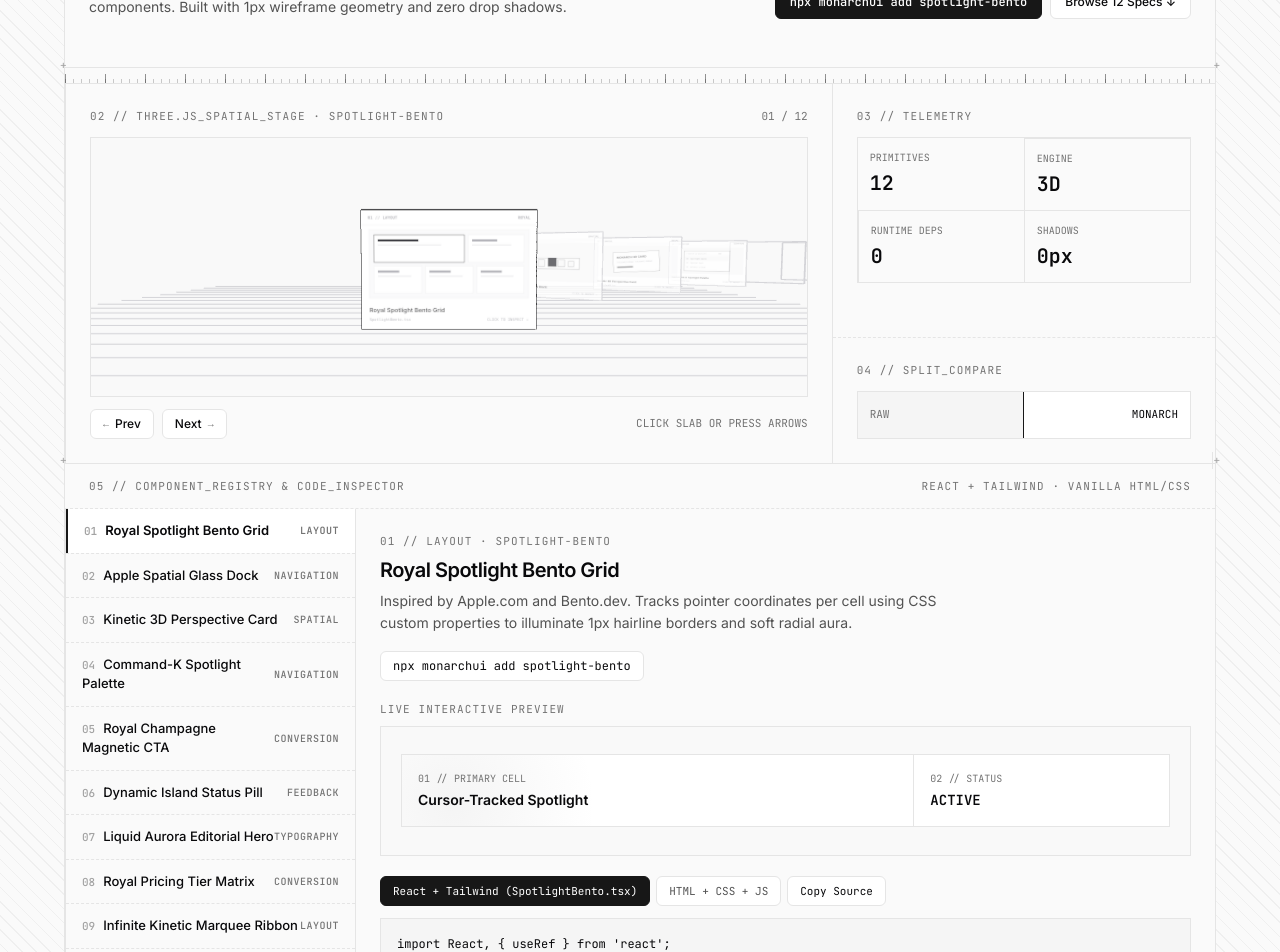
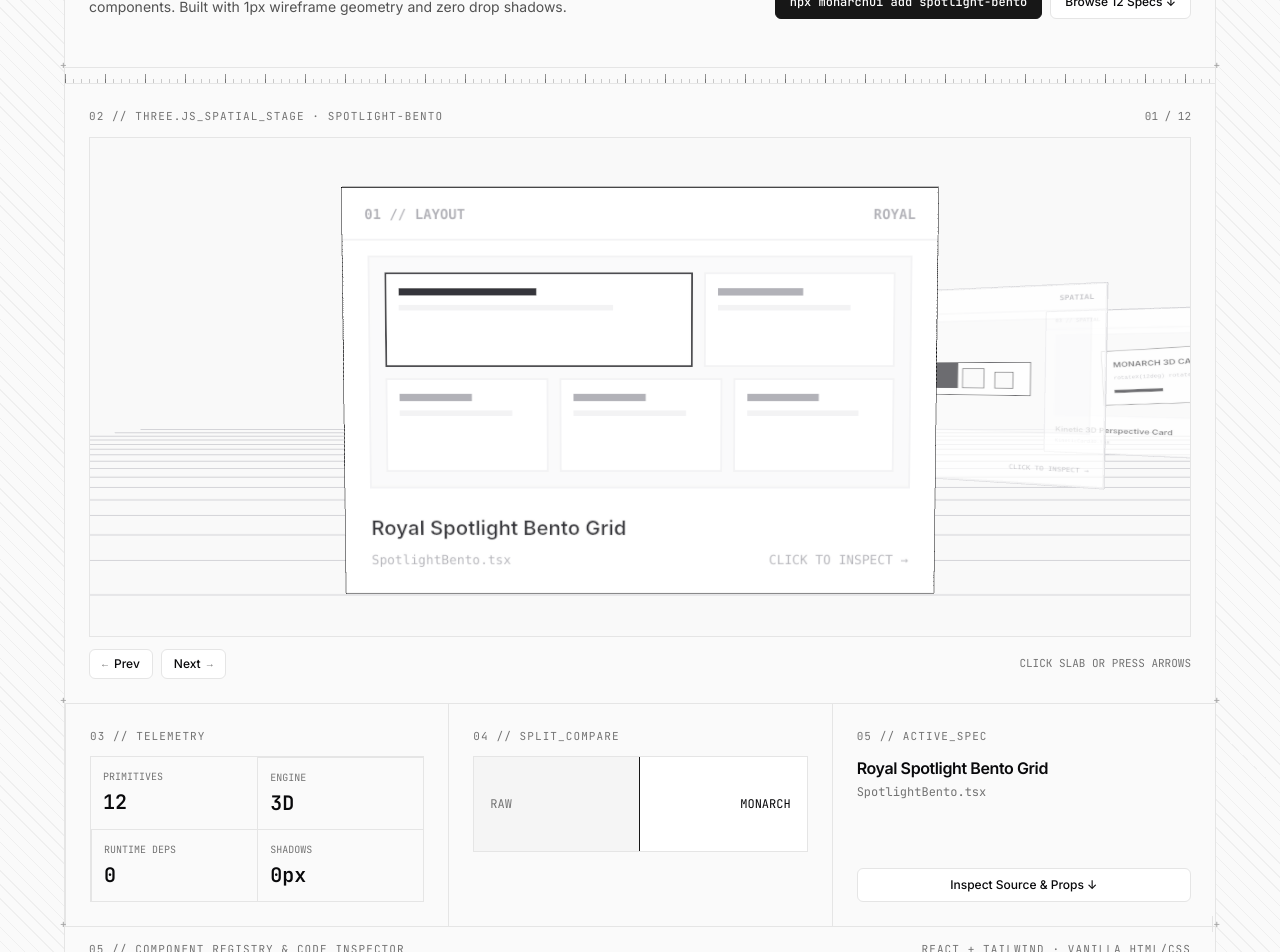
Before and after one commit to raghav1924/monarchui, a Next.js app: page / in a window 1280 px wide. Shown: the part 300-1252 px from the top of the page. Built offline with nearby package versions, Linux system fonts and the light colour scheme.

Commit message:
feat(stage): expand Three.js Spatial Stage to full-width 500px hero showcase with closer camera

```diff
--- a/app/page.tsx
+++ b/app/page.tsx
@@ -136,13 +136,11 @@ export default function MonarchHomePage() {
       {/* Ruler Tick Strip */}
       <div className="ruler-ticks border-b border-neutral-200 dark:border-neutral-800" />
 
-      {/* 3-Column Structural Bento Grid */}
-      <section className="relative grid grid-cols-1 divide-y divide-neutral-200 border-b border-neutral-200 md:grid-cols-3 md:divide-x md:divide-y-0 dark:divide-neutral-800 dark:border-neutral-800">
+      {/* Full-Width Three.js Spatial Coverflow Stage */}
+      <section className="relative border-b border-neutral-200 p-6 dark:border-neutral-800">
         <span className="pointer-events-none absolute -bottom-[6px] -left-[5px] font-mono text-[11px] text-neutral-400">+</span>
         <span className="pointer-events-none absolute -bottom-[6px] -right-[5px] font-mono text-[11px] text-neutral-400">+</span>
 
-        {/* Three.js Coverflow Stage */}
-        <div className="p-6 md:col-span-2">
         <div className="mb-3 flex items-center justify-between">
           <span className="font-mono text-[11px] tracking-widest text-neutral-500 uppercase">
             02 // THREE.JS_SPATIAL_STAGE · {active.id.toUpperCase()}
@@ -176,10 +174,13 @@ export default function MonarchHomePage() {
           </div>
           <span className="font-mono text-[11px] text-neutral-500">CLICK SLAB OR PRESS ARROWS</span>
         </div>
-        </div>
+      </section>
 
-        {/* Right Telemetry + Split Slider Column */}
-        <div className="flex flex-col justify-between divide-y divide-dashed divide-neutral-200 dark:divide-neutral-800">
+      {/* 3-Column Telemetry & Interactive Controls Row */}
+      <section className="relative grid grid-cols-1 divide-y divide-neutral-200 border-b border-neutral-200 md:grid-cols-3 md:divide-x md:divide-y-0 dark:divide-neutral-800 dark:border-neutral-800">
+        <span className="pointer-events-none absolute -bottom-[6px] -left-[5px] font-mono text-[11px] text-neutral-400">+</span>
+        <span className="pointer-events-none absolute -bottom-[6px] -right-[5px] font-mono text-[11px] text-neutral-400">+</span>
+
         <div className="p-6">
           <div className="font-mono text-[11px] tracking-widest text-neutral-500 uppercase">03 // TELEMETRY</div>
           <div className="mt-3 grid grid-cols-2 divide-x divide-y divide-neutral-200 border border-neutral-200 dark:divide-neutral-800 dark:border-neutral-800">
@@ -204,11 +205,11 @@ export default function MonarchHomePage() {
 
         <div className="p-6">
           <div className="font-mono text-[11px] tracking-widest text-neutral-500 uppercase">04 // SPLIT_COMPARE</div>
-            <div className="relative mt-3 flex h-12 select-none items-center justify-end border border-neutral-200 bg-white px-3 font-mono text-[11px] dark:border-neutral-800 dark:bg-[#111113]">
+          <div className="relative mt-3 flex h-24 select-none items-center justify-end border border-neutral-200 bg-white px-4 font-mono text-xs dark:border-neutral-800 dark:bg-[#111113]">
             <span>MONARCH</span>
             <div
               style={{ width: `${splitPos}%` }}
-                className="absolute inset-y-0 left-0 flex items-center overflow-hidden border-r border-neutral-900 bg-neutral-100 pl-3 text-neutral-500 dark:border-white dark:bg-neutral-800/70"
+              className="absolute inset-y-0 left-0 flex items-center overflow-hidden border-r border-neutral-900 bg-neutral-100 pl-4 text-neutral-500 dark:border-white dark:bg-neutral-800/70"
             >
               RAW
             </div>
@@ -222,6 +223,19 @@ export default function MonarchHomePage() {
             />
           </div>
         </div>
+
+        <div className="flex flex-col justify-between p-6">
+          <div>
+            <div className="font-mono text-[11px] tracking-widest text-neutral-500 uppercase">05 // ACTIVE_SPEC</div>
+            <div className="mt-3 text-base font-semibold tracking-tight">{active.name}</div>
+            <div className="mt-1 font-mono text-xs text-neutral-500">{active.filename}</div>
+          </div>
+          <button
+            onClick={() => document.getElementById('registry')?.scrollIntoView({ behavior: 'smooth' })}
+            className="mt-4 w-full rounded-md border border-neutral-200 bg-white px-3 py-2 text-xs font-medium hover:border-neutral-400 dark:border-neutral-800 dark:bg-[#111113] dark:hover:border-neutral-600"
+          >
+            Inspect Source &amp; Props ↓
+          </button>
         </div>
       </section>
 
--- a/components/ThreeCoverflowStage.tsx
+++ b/components/ThreeCoverflowStage.tsx
@@ -291,12 +291,12 @@ export function ThreeCoverflowStage({
     const container = mountRef.current;
     if (!container) return;
 
-    const width = container.clientWidth || 640;
-    const height = container.clientHeight || 260;
+    const width = container.clientWidth || 1080;
+    const height = container.clientHeight || 460;
 
     const scene = new THREE.Scene();
-    const camera = new THREE.PerspectiveCamera(38, width / height, 0.1, 100);
-    camera.position.set(0, 0.25, 6.0);
+    const camera = new THREE.PerspectiveCamera(40, width / height, 0.1, 100);
+    camera.position.set(0, 0.12, 4.4);
 
     const renderer = new THREE.WebGLRenderer({ antialias: true, alpha: true });
     renderer.setPixelRatio(Math.min(window.devicePixelRatio, 2));
@@ -305,8 +305,8 @@ export function ThreeCoverflowStage({
     container.appendChild(renderer.domElement);
 
     const gridColor = darkMode ? 0x27272a : 0xd4d4d8;
-    const grid = new THREE.GridHelper(20, 26, gridColor, gridColor);
-    grid.position.y = -1.25;
+    const grid = new THREE.GridHelper(24, 30, gridColor, gridColor);
+    grid.position.y = -1.35;
     scene.add(grid);
 
     const slabs: {
@@ -316,7 +316,7 @@ export function ThreeCoverflowStage({
       texture: THREE.CanvasTexture;
     }[] = [];
 
-    const planeGeo = new THREE.BoxGeometry(2.1, 1.44, 0.04);
+    const planeGeo = new THREE.BoxGeometry(2.55, 1.75, 0.05);
     const edgesGeo = new THREE.EdgesGeometry(planeGeo);
 
     components.forEach((comp, i) => {
@@ -372,8 +372,8 @@ export function ThreeCoverflowStage({
 
     const resizeObserver = new ResizeObserver(() => {
       if (!container) return;
-      const w = container.clientWidth || 640;
-      const h = container.clientHeight || 260;
+      const w = container.clientWidth || 1080;
+      const h = container.clientHeight || 460;
       camera.aspect = w / h;
       camera.updateProjectionMatrix();
       renderer.setSize(w, h);
@@ -388,11 +388,11 @@ export function ThreeCoverflowStage({
       slabs.forEach((s, i) => {
         const offset = i - curr;
         const abs = Math.abs(offset);
-        const targetX = offset * 1.82;
-        const targetZ = offset === 0 ? 0.95 : -abs * 0.65;
-        const targetRotY = offset === 0 ? pointerX * 0.35 : Math.sign(offset) * -0.45;
-        const targetRotX = offset === 0 ? -pointerY * 0.25 : 0;
-        const targetScale = offset === 0 ? 1.12 : Math.max(0.65, 0.88 - abs * 0.08);
+        const targetX = offset * 2.25;
+        const targetZ = offset === 0 ? 0.9 : -abs * 0.7;
+        const targetRotY = offset === 0 ? pointerX * 0.3 : Math.sign(offset) * -0.45;
+        const targetRotX = offset === 0 ? -pointerY * 0.2 : 0;
+        const targetScale = offset === 0 ? 1.18 : Math.max(0.66, 0.88 - abs * 0.08);
 
         s.group.position.x += (targetX - s.group.position.x) * 0.14;
         s.group.position.z += (targetZ - s.group.position.z) * 0.14;
@@ -440,7 +440,7 @@ export function ThreeCoverflowStage({
   return (
     <div
       ref={mountRef}
-      className="h-[260px] w-full cursor-grab active:cursor-grabbing border border-neutral-200 dark:border-neutral-800 bg-neutral-50/50 dark:bg-neutral-900/40"
+      className="h-[440px] md:h-[500px] w-full cursor-grab active:cursor-grabbing border border-neutral-200 dark:border-neutral-800 bg-neutral-50/50 dark:bg-neutral-900/40"
     />
   );
 }
```
Lines whose indentation alone changed are shown as unchanged.
